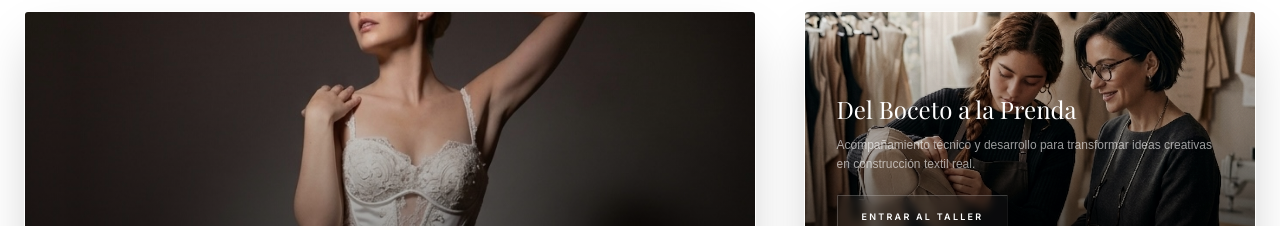
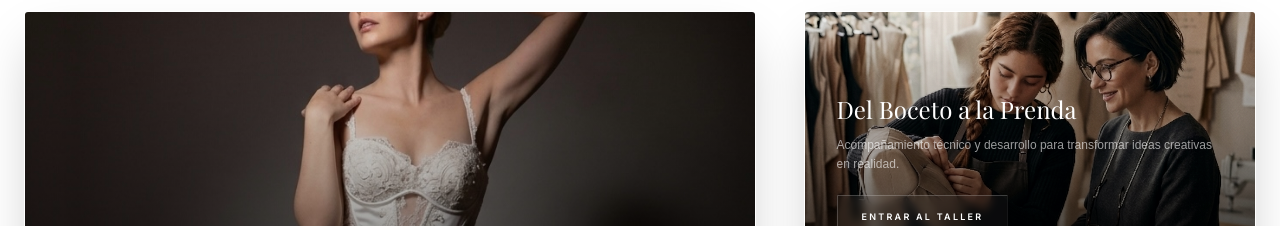
Before and after one commit to Gaz-Style/elena-atelier, a Next.js app: page / in a window 1280 px wide. Shown: the part 1840-2066 px from the top of the page. Built offline with nearby package versions, Linux system fonts and the light colour scheme; a web font is replaced by a local one.

Commit message:
copy: actualizar descripcion de Del Boceto a la Prenda con la nueva frase

```diff
--- a/src/app/page.tsx
+++ b/src/app/page.tsx
@@ -95,7 +95,7 @@ export default function Home() {
                 <div className="relative z-10 flex flex-col items-start w-full space-y-3">
                   <h3 className="font-serif text-2xl text-white leading-tight">Del Boceto a la Prenda</h3>
                   <p className="text-white/60 text-xs max-w-md leading-relaxed">
-                    Acompañamiento técnico y desarrollo para transformar ideas creativas en construcción textil real.
+                    Acompañamiento técnico y desarrollo para transformar ideas creativas en realidad.
                   </p>
                   <div className="pt-2 w-full sm:w-auto">
                     <span className="inline-flex border border-white/10 border-t-white/20 border-l-white/20 border-b-white/5 border-r-white/5 text-white font-sans text-[9px] uppercase tracking-[0.25em] font-semibold bg-white/[0.04] backdrop-blur-[5px] px-6 py-3.5 transition-all duration-[600ms] ease-[cubic-bezier(0.16,1,0.3,1)] group-hover:bg-[#f5f2eb]/90 group-hover:text-[#121212] group-hover:border-[#f5f2eb] rounded-[1px] w-full sm:w-auto text-center justify-center items-center whitespace-nowrap">
```
